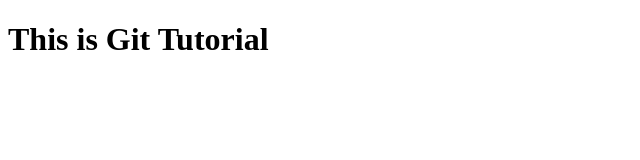
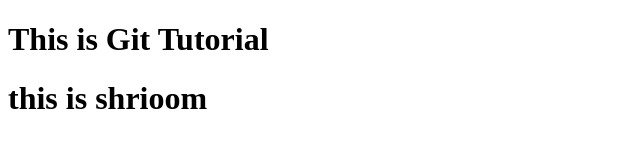
Before and after one commit to shristibelbase78/shristi, a plain HTML site: page index.html in a window 1280 px wide. Shown: the whole page, without its empty margins (0-640 px from the left). Drawn offline with Linux system fonts and the light colour scheme.

Commit message:
afdded new line

```diff
--- a/index.html
+++ b/index.html
@@ -7,5 +7,9 @@
 </head>
 <body>
 <h1> This is Git Tutorial</h1>
+<h1>
+    this is shrioom
+
+</h1>
 </body>
 </html>
```
